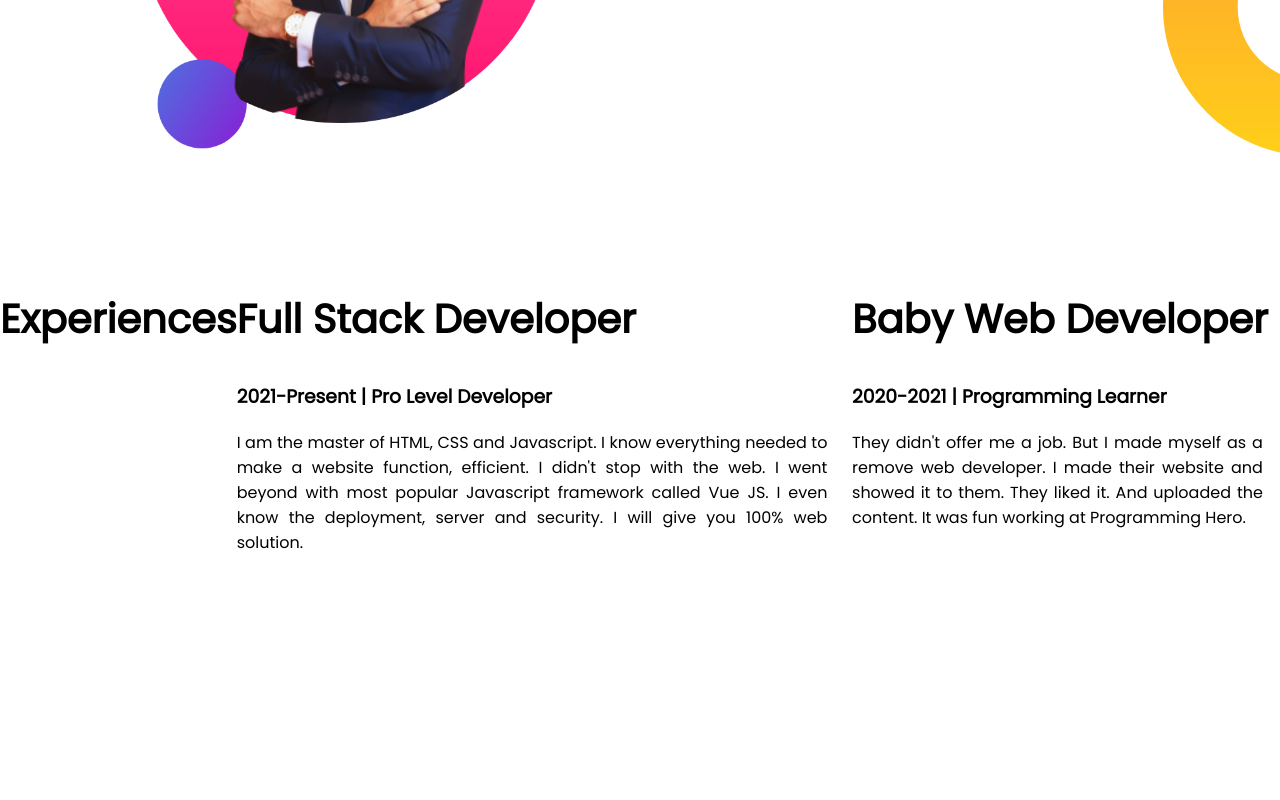
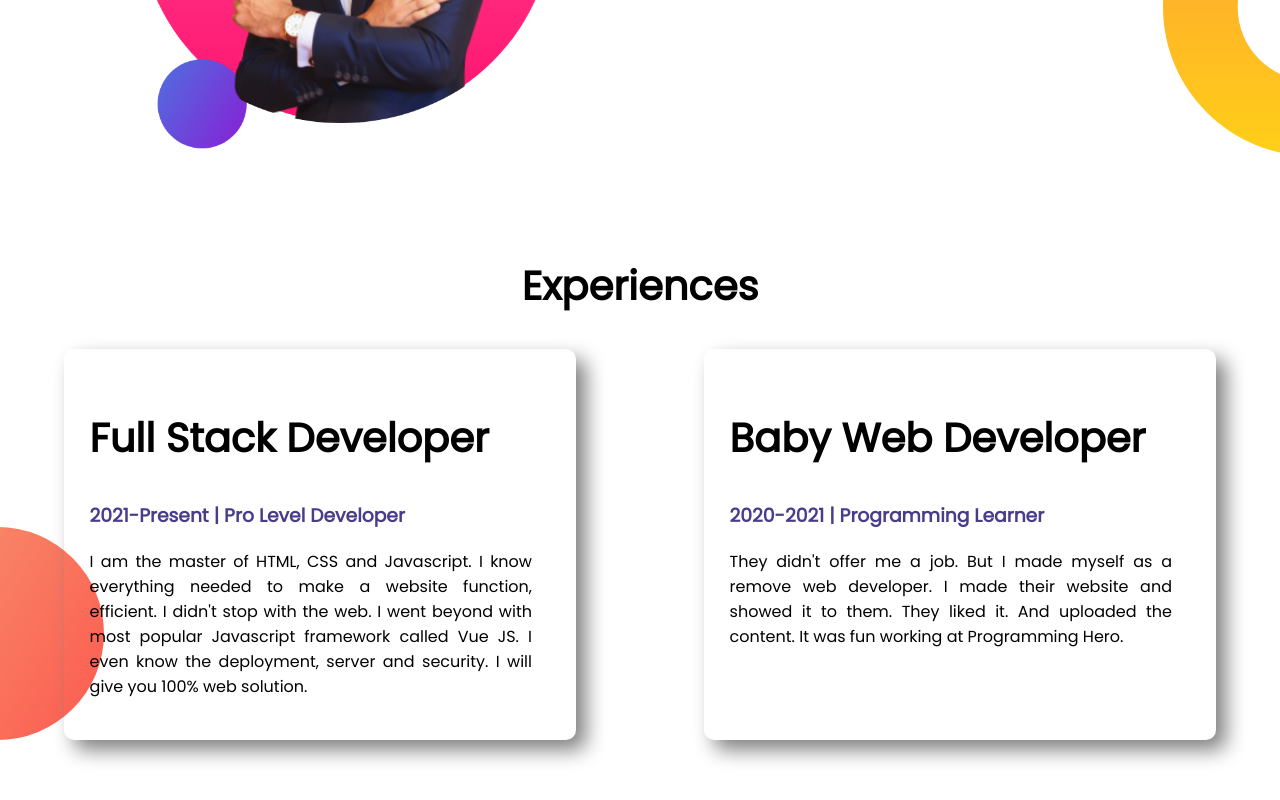
Before and after one commit to tashfeenchowdhury/my-portfolio, a plain HTML site: page index.html in a window 1280 px wide. Shown: the part 1116-1916 px from the top of the page. Before the commit the page ends 1787 px from the top, so only its background shows below. Drawn offline with Linux system fonts and the light colour scheme.

Commit message:
bottom section half done

```diff
--- a/index.html
+++ b/index.html
@@ -14,7 +14,7 @@
     <link rel="stylesheet" href="style.css" />
   </head>
   <body>
-    <section class="top-section">
+    <section class="top-section flexible-containter">
       <div class="half-width">
         <h1>Welcome to</h1>
         <h1><span class="name-color">Tashfeen Chowdhury's</span> Territory!</h1>
@@ -44,7 +44,7 @@
         <img src="images/tashfeen-bg.png" alt="tashfeen's photo" />
       </div>
     </section>
-    <section class="middle-section">
+    <section class="middle-section flexible-containter">
       <div class="half-width">
         <img src="images/tashfeen-bg2.png" alt="tashfeen's photo" />
       </div>
@@ -62,26 +62,29 @@
       </div>
     </section>
     <section class="bottom-section">
-      <h1>Experiences</h1>
-      <div>
+      <h1 id="exp">Experiences</h1>
+      <div class="flexible-containter">
+        <div class="bottom-div">
           <h1>Full Stack Developer</h1>
-        <h3>2021-Present | Pro Level Developer</h3>
+          <h3 class="name-color">2021-Present | Pro Level Developer</h3>
           <p class="statement">
-          I am the master of HTML, CSS and Javascript. I know everything needed
-          to make a website function, efficient. I didn't stop with the web. I
-          went beyond with most popular Javascript framework called Vue JS. I
-          even know the deployment, server and security. I will give you 100%
-          web solution.
+            I am the master of HTML, CSS and Javascript. I know everything
+            needed to make a website function, efficient. I didn't stop with the
+            web. I went beyond with most popular Javascript framework called Vue
+            JS. I even know the deployment, server and security. I will give you
+            100% web solution.
           </p>
         </div>
-      <div>
+        <div class="bottom-div">
           <h1>Baby Web Developer</h1>
-        <h3>2020-2021 | Programming Learner</h3>
+          <h3 class="name-color">2020-2021 | Programming Learner</h3>
           <p class="statement">
             They didn't offer me a job. But I made myself as a remove web
-          developer. I made their website and showed it to them. They liked it.
-          And uploaded the content. It was fun working at Programming Hero.
+            developer. I made their website and showed it to them. They liked
+            it. And uploaded the content. It was fun working at Programming
+            Hero.
           </p>
+        </div>
       </div>
     </section>
   </body>
--- a/style.css
+++ b/style.css
@@ -12,7 +12,7 @@ h1 {
   text-align: justify;
   padding-right: 4%;
 }
-section {
+.flexible-containter {
   display: flex;
   margin-bottom: 100px;
 }
@@ -42,3 +42,19 @@ section {
   background-repeat: no-repeat;
   background-position: bottom right;
 }
+#exp {
+  text-align: center;
+}
+.bottom-div {
+  width: 40%;
+  padding: 2%;
+  margin-left: 5%;
+  margin-right: 5%;
+  box-shadow: 10px 10px 20px gray;
+  border-radius: 10px;
+}
+.bottom-section {
+  background-image: url(images/exp-bg.png);
+  background-repeat: no-repeat;
+  background-position: bottom left;
+}
```
Lines whose indentation alone changed are shown as unchanged.
